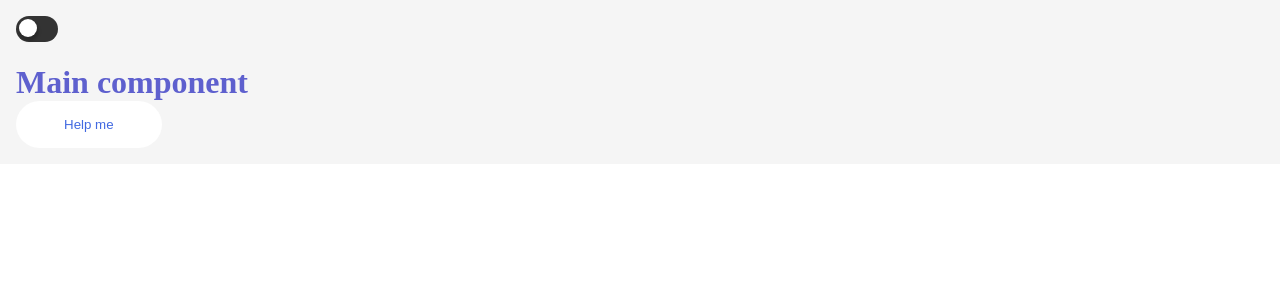
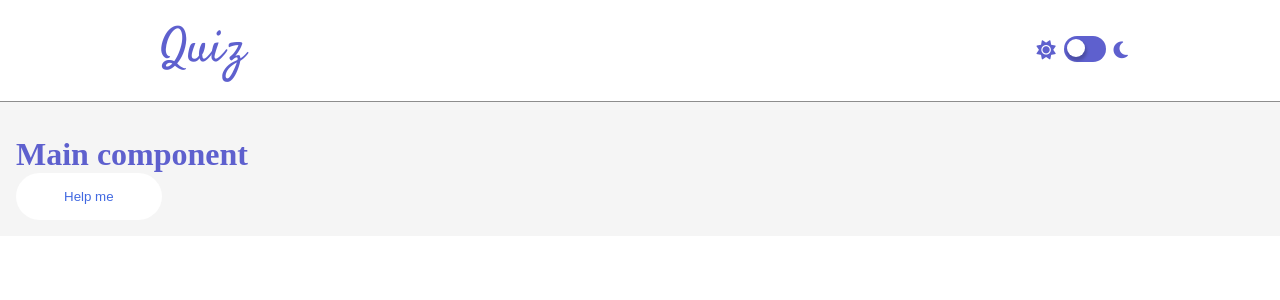
Before and after one commit to AnjalBam/quiz-react, a React (Create React App) app: page / in a window 1280 px wide. Shown: the top 300 px of the page. Built offline with nearby package versions, Linux system fonts and the light colour scheme; no server answers.

Commit message:
[Added] NavBar with working theme toggle Button

```diff
--- a/public/index.html
+++ b/public/index.html
@@ -40,5 +40,6 @@
   To begin the development, run `npm start` or `yarn start`.
   To create a production bundle, use `npm run build` or `yarn build`.
 -->
+<script src="https://kit.fontawesome.com/9904296e39.js" crossorigin="anonymous"></script>
 </body>
 </html>
--- a/src/components/@mainUI/Components/Switch.js
+++ b/src/components/@mainUI/Components/Switch.js
@@ -26,7 +26,7 @@ const CheckBoxLabel = styled.label`
   width: 42px;
   height: 26px;
   border-radius: 15px;
-  background: #333;
+  background: ${props => props.theme.colorPrimary};
   cursor: pointer;
   &::after {
     content: "";
@@ -35,7 +35,7 @@ const CheckBoxLabel = styled.label`
     width: 18px;
     height: 18px;
     margin: 3px;
-    background: #ffffff;
+    background: ${props => props.theme.bg};
     box-shadow: 1px 3px 3px 1px rgba(0, 0, 0, 0.2);
     transition: 0.2s;
   }
@@ -47,7 +47,7 @@ const CheckBox = styled.input`
   width: 42px;
   height: 26px;
   &:checked + ${CheckBoxLabel} {
-    background: #fff;
+    background: ${props => props.theme.colorPrimary};
     &::after {
       content: "";
       display: block;
@@ -56,7 +56,7 @@ const CheckBox = styled.input`
       height: 18px;
       margin-left: 21px;
       transition: 0.2s;
-      background: #333;
+      background: ${props => props.theme.bg};
     }
   }
 `;
--- a/src/components/@mainUI/Theme/index.js
+++ b/src/components/@mainUI/Theme/index.js
@@ -1,13 +1,15 @@
 export const LightTheme = {
     colorPrimary: '#5e60ce',
+    colorSecondary: '#8d8d8d',
     mainText: 'royalblue',
     bgPrimary: 'whitesmoke',
     bg: '#fff'
 }
 
 export const DarkTheme = {
-    colorPrimary: '#5e60ce',
+    colorPrimary: '#6898fa',
     mainText: '#f1f1f1',
-    bgPrimary: '#121218',
-    bg: '#777'
+    colorSecondary: '#dcdcdc',
+    bgPrimary: '#444',
+    bg: '#09182f'
 }
--- a/src/components/MainComponent/MainComponent.jsx
+++ b/src/components/MainComponent/MainComponent.jsx
@@ -1,24 +1,21 @@
-import React, {useState} from "react";
+import React from "react";
 import {connect} from "react-redux";
 import {Wrapper, Button} from "../@mainUI";
-import Switch from "../@mainUI/Components/Switch";
-import {setTheme} from "../../store/actions/actions";
+import NavBar from "../NavBar/NavBar";
+import {BrowserRouter} from "react-router-dom";
 
 
 const MainComponent = props => {
-    const [isDarkTheme, setIsDarkTheme] = useState(false)
-    const getCheckedValue = (value) => {
-        console.log({value});
-        setIsDarkTheme(value);
-    }
-    props.setTheme(isDarkTheme);
+
     return (
-        <Wrapper>
-            <Switch getCheckedValue={getCheckedValue} />
-            <br/>
-            <h1>Main component</h1>
-            <Button onClick={() => console.log(props.isDarkTheme)}>Help me</Button>
-        </Wrapper>
+        <BrowserRouter>
+            <NavBar/>
+            <Wrapper>
+                <br/>
+                <h1>Main component</h1>
+                <Button onClick={() => console.log(props.isDarkTheme)}>Help me</Button>
+            </Wrapper>
+        </BrowserRouter>
     )
 }
 
@@ -28,10 +25,4 @@ const mapStateToProps = state => {
     }
 }
 
-const mapDispatchToProps = dispatch => {
-    return {
-        setTheme: (isDarkTheme) => dispatch(setTheme(isDarkTheme)),
-    }
-}
-
-export default connect(mapStateToProps, mapDispatchToProps) (MainComponent);
+export default connect(mapStateToProps)(MainComponent);
--- a/src/components/NavBar/NavBar.js
+++ b/src/components/NavBar/NavBar.js
@@ -0,0 +1,36 @@
+import React, {useState} from "react";
+import * as styles from './NavBar.styles'
+import Switch from "../@mainUI/Components/Switch";
+import {setTheme} from "../../store/actions/actions";
+import {connect} from "react-redux";
+
+const NavBar = props => {
+    const [isDarkTheme, setIsDarkTheme] = useState(false)
+    const getCheckedValue = (value) => {
+        console.log({value});
+        setIsDarkTheme(value);
+    }
+    props.setTheme(isDarkTheme);
+    return (
+        <styles.NavBarWrapper>
+            <styles.NavLinksWrapper>
+                <styles.StyledLink to='/'>Quiz</styles.StyledLink>
+
+                <styles.ToggleSwitchWrapper>
+                    <styles.StyledIcon className='fas fa-sun' />
+                    <Switch getCheckedValue={getCheckedValue}/>
+                    <styles.StyledIcon className="fas fa-moon"/>
+                </styles.ToggleSwitchWrapper>
+
+            </styles.NavLinksWrapper>
+        </styles.NavBarWrapper>
+    )
+}
+
+const mapDispatchToProps = dispatch => {
+    return {
+        setTheme: (isDarkTheme) => dispatch(setTheme(isDarkTheme)),
+    }
+}
+
+export default connect(null, mapDispatchToProps)(NavBar);
--- a/src/components/NavBar/NavBar.styles.js
+++ b/src/components/NavBar/NavBar.styles.js
@@ -0,0 +1,52 @@
+import styled from "styled-components";
+import {Link} from "react-router-dom";
+
+export const NavBarWrapper = styled.nav `
+    background: ${props => props.theme.bg};
+    color: ${props => props.theme.colorPrimary};
+    text-align: center;
+    border-bottom: 1px solid ${props => props.theme.colorSecondary };
+    box-shadow: 0px 0px 100px ${props => props.theme.colorSecondary };
+`;
+
+export const NavLinksWrapper = styled.div `
+    max-width: 1024px;
+    margin: 0px auto;
+    padding-top: 1rem;
+    padding-bottom: 1rem;
+    @media screen and (max-width: 375px) {
+        padding-top: 0.5rem;
+        padding-bottom: 0.5rem;
+    }
+    display: flex;
+    align-items: center;
+    justify-content: space-between;
+`;
+
+export const StyledLink = styled(Link) `
+    text-decoration: none;
+    color: ${props => props.theme.colorPrimary};
+    font-family: 'Satisfy', cursive;
+    font-size: 3rem;
+    @media screen and (max-width: 375px) {
+        font-size: 2rem;
+    }
+    padding-left: 2rem;
+    &:hover {
+        text-decoration: underline;
+    }
+`;
+
+export const ToggleSwitchWrapper = styled.div `
+    padding: 0.5rem 1rem;
+    display: flex;
+    align-items: center;
+    justify-content: center;
+`;
+
+export const StyledIcon = styled.i `
+    display: block;
+    color: ${props => props.theme.colorPrimary};
+    padding: 0px 0.5rem;
+    font-size: 1.2rem;
+`;
```
Also changed, not shown: 1 other file (tests, documents, lock files or other folders).
